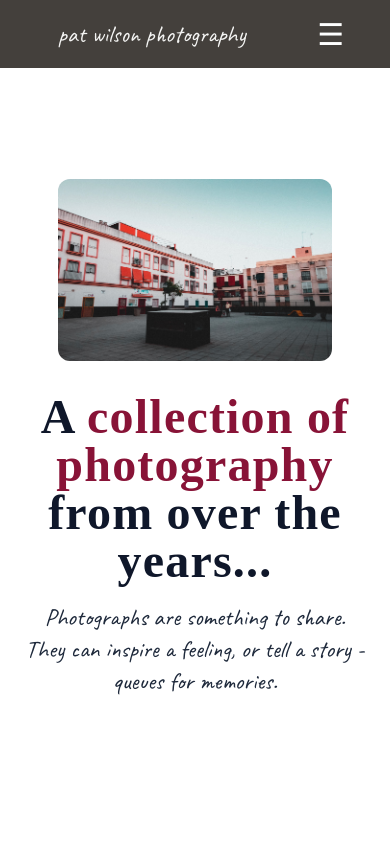
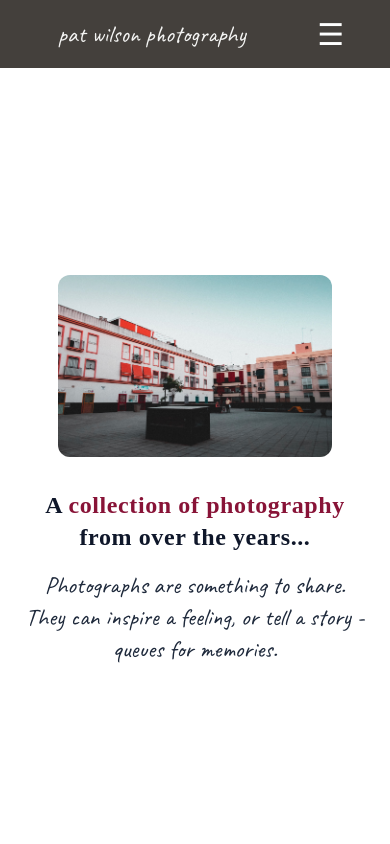
Before and after one commit to patnz/photo-app-nextjs-v1, a Next.js app: page / in a window 390 px wide. Shown: the top 844 px of the page. Built offline with nearby package versions, Linux system fonts and the light colour scheme; a web font is replaced by a local one.

Commit message:
changed styling for mobile

```diff
--- a/src/pages/landing-page/main.tsx
+++ b/src/pages/landing-page/main.tsx
@@ -56,7 +56,7 @@ export default function Main() {
 
   return (
     <>
-      <main className="w-4xl mx-auto my-10 flex h-screen flex-col justify-center font-caveat text-6xl">
+      <main className="w-4xl mx-auto my-10 flex h-screen flex-col justify-center pt-16 font-caveat">
         <section
           id="hero"
           className="mb-12 flex flex-col-reverse items-center justify-center gap-8 p-6 sm:flex-row"
@@ -68,7 +68,7 @@ export default function Main() {
             viewport={{ root: scrollRef, amount: 'some', once: true }}
             transition={{ duration: 2, delay: 2 }}
           >
-            <h2 className="max-w-md text-center font-averia text-5xl font-bold tracking-wide text-slate-900 dark:text-stone-100 sm:text-left">
+            <h2 className="max-w-md text-center font-averia text-2xl font-bold tracking-wide text-slate-900 dark:text-stone-100 sm:text-left sm:text-5xl">
               A{' '}
               <span className="text-rose-900 dark:text-yellow-200">
                 collection of photography
```
